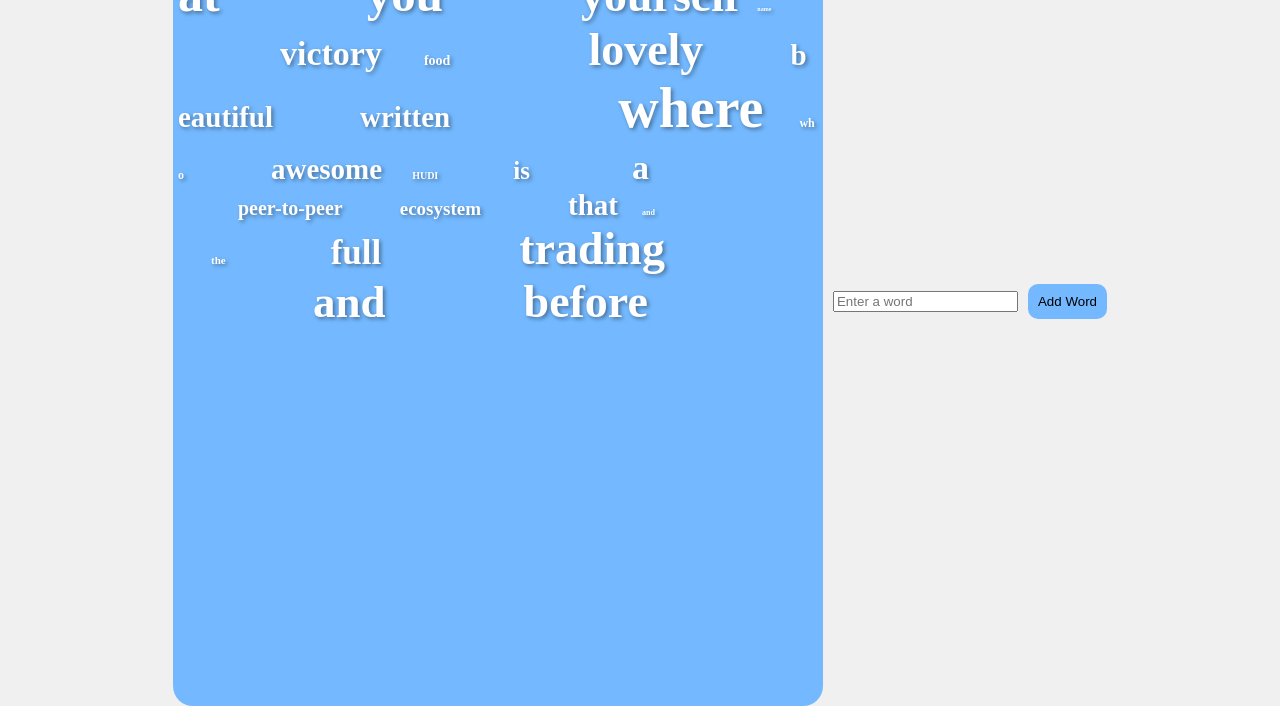
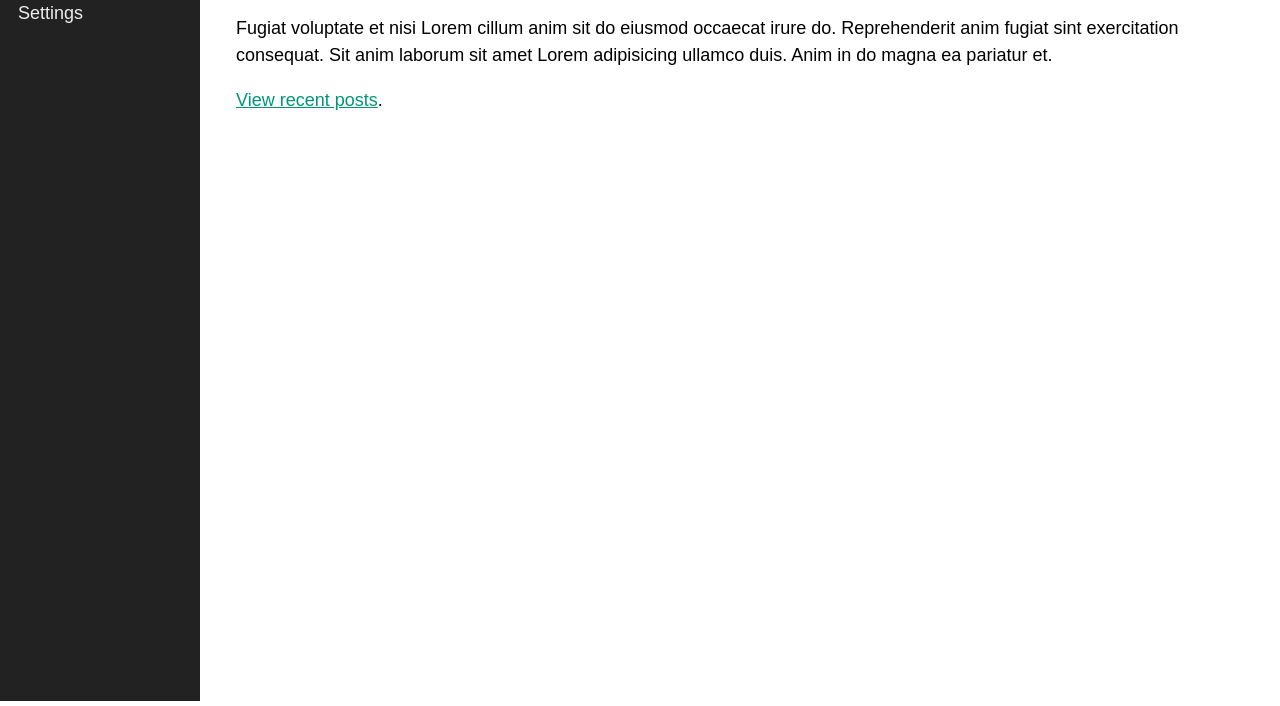
Before and after one commit to Dhanesh-Pottekula/SPA_UI, a website with bundled scripts: page index.html in a window 1280 px wide. Shown: the part 99-805 px from the top of the page. Built offline with nearby package versions, Linux system fonts and the light colour scheme.

Commit message:
first commit

```diff
--- a/index.html
+++ b/index.html
@@ -3,17 +3,16 @@
 <head>
     <meta charset="UTF-8">
     <meta name="viewport" content="width=device-width, initial-scale=1.0">
+    <title>Single Page App</title>
     <link rel="stylesheet" href="style.css">
-    <title>Word Cloud</title>
 </head>
 <body>
-
-    <div  class="cloud-word row" id="word-cloud">
-    </div>
-
-    <input type="text" id="new-word-input" placeholder="Enter a word">
-    <button class="button" id="add-word-button">Add Word</button>
-
-    <script src="script.js"></script>
+    <nav class="nav">
+        <a href="/" class="nav__link" data-link>Dashboard</a>
+        <a href="/posts" class="nav__link" data-link>Posts</a>
+        <a href="/settings" class="nav__link" data-link>Settings</a>
+    </nav>
+    <div id="app"></div>
+    <script type="module" src="script.js"></script>
 </body>
 </html>
--- a/script.js
+++ b/script.js
@@ -1,59 +1,63 @@
+import Dashboard from "./views/Dashboard.js";
+import Posts from "./views/Posts.js";
+import PostView from "./views/PostView.js";
+import Settings from "./views/Settings.js";
 
-const wordCloud = document.getElementById('word-cloud');
-const addWordButton = document.getElementById('add-word-button');
-let wordCloudwords = ["Hello", "hii", "how", "what", "you", "yourself",
- "name", "victory", "food", "lovely", "beautiful", "written", "where",
-  "who", "awesome","HUDI", "is" ,"a",  ,"peer-to-peer" ,"ecosystem", "that", "and ","the",
-   "full" , "trading", "and", "before"];
+const pathToRegex = path => new RegExp("^" + path.replace(/\//g, "\\/").replace(/:\w+/g, "(.+)") + "$");
 
-addWordButton.addEventListener('click', () => {
-    const newWord = document.getElementById('new-word-input').value;
-    if (newWord) {
-        const wordElement = document.createElement('snip');
-        wordElement.className = 'word';
-        wordElement.textContent = newWord;
+const getParams = match => {
+    const values = match.result.slice(1);
+    const keys = Array.from(match.route.path.matchAll(/:(\w+)/g)).map(result => result[1]);
 
-        // Randomly set the font size of the word
-        const fontSize = Math.floor(Math.random() * 50) ; // Random size between 16 and 45px
-        wordElement.style.fontSize = fontSize + 'px';
+    return Object.fromEntries(keys.map((key, i) => {
+        return [key, values[i]];
+    }));
+};
 
-        wordElement.style.marginTop = Math.floor(fontSize*40) + 'px';
-        wordElement.style.marginLeft = Math.floor(fontSize*3) + 'px';
+const navigateTo = url => {
+    history.pushState(null, null, url);
+    router();
+};
 
-        wordElement.addEventListener('mouseover', () => {
-            wordElement.style.transform = 'scale(1.2)';
-            wordElement.style.color = '#ff6600';
-        });
-        wordElement.addEventListener('mouseout', () => {
-            wordElement.style.transform = 'scale(1)';
-            wordElement.style.color = '#000';
-        })
-        addWordButton.addEventListener('mouseover', () => {
-        addWordButton.style.transform = 'scale(1.2)';
-        addWordButton.style.backgroundColor = '#ff6600';            });
+const router = async () => {
+    const routes = [
+        { path: "/", view: Dashboard },
+        { path: "/posts", view: Posts },
+        { path: "/posts/:id", view: PostView },
+        { path: "/settings", view: Settings }
+    ];
 
-        addWordButton.addEventListener('mouseout', () => {
-        addWordButton.style.transform = 'scale(1)';
-            addWordButton.style.backgroundColor = '#74b9ff';
+    // Test each route for potential match
+    const potentialMatches = routes.map(route => {
+        return {
+            route: route,
+            result: location.pathname.match(pathToRegex(route.path))
+        };
+    });
 
-        })
-        wordCloud.appendChild(wordElement);
-        document.getElementById('new-word-input').value = '';
+    let match = potentialMatches.find(potentialMatch => potentialMatch.result !== null);
 
-}});
+    if (!match) {
+        match = {
+            route: routes[0],
+            result: [location.pathname]
+        };
+    }
 
-for (let eachItem of wordCloudwords) {
-    const wordElement = document.createElement('snip');
-        wordElement.className = 'word';
-        wordElement.textContent = eachItem;
+    const view = new match.route.view(getParams(match));
 
-        // Randomly set the font size of the word
-        const fontSize = Math.floor(Math.random() * 60) ; // Random size between 16 and 45px
-        wordElement.style.fontSize = fontSize + 'px';
+    document.querySelector("#app").innerHTML = await view.getHtml();
+};
 
-        wordElement.style.marginTop = Math.floor(fontSize*40) + 'px';
-        wordElement.style.marginLeft = Math.floor(fontSize*3) + 'px';
-            console.log(fontSize)
-        wordCloud.appendChild(wordElement);
-        document.getElementById('new-word-input').value = '';
-}
+window.addEventListener("popstate", router);
+
+document.addEventListener("DOMContentLoaded", () => {
+    document.body.addEventListener("click", e => {
+        if (e.target.matches("[data-link]")) {
+            e.preventDefault();
+            navigateTo(e.target.href);
+        }
+    });
+
+    router();
+});
--- a/style.css
+++ b/style.css
@@ -1,56 +1,37 @@
 body {
-    display: flex;
-    justify-content: center;
-    align-items: center;
-    height: 100vh;
-    width:100%;
-    margin: 0;
-    background-color: #f0f0f0;
-    overflow: hidden;
+    --nav-width: 200px;
+    margin: 0 0 0 var(--nav-width);
+    font-family: 'Quicksand', sans-serif;
+    font-size: 18px;
 }
 
-#word-cloud {
-    position: relative;
-
-    height: 100%;
-
-    word-wrap: break-word;
+.nav {
+    position: fixed;
+    top: 0;
+    left: 0;
+    width: var(--nav-width);
+    height: 100vh;
+    background: #222222;
 }
 
-.word {
-    font-size: 16px;
-    cursor: pointer;
-    transition: transform 0.2s, color 0.2s;
-
+.nav__link {
+    display: block;
+    padding: 12px 18px;
+    text-decoration: none;
+    color: #eeeeee;
+    font-weight: 500;
 }
 
-.word:hover {
-    transform: scale(1.2);
-    color: #ff6600;
+.nav__link:hover {
+    background: rgba(255, 255, 255, 0.05);
 }
 
-.cloud-word {
-    font-size: 24px;
-    font-weight: bold;
-    color: #ffffff;
-    text-shadow: 2px 2px 4px rgba(0, 0, 0, 0.4);
-    padding: 5px;
-    background-color: #74b9ff;
-    border-radius: 20px;
-    margin: 10px;
-    max-width: 50vw;
-    overflow-x: auto;
+#app {
+    margin: 2em;
+    line-height: 1.5;
+    font-weight: 500;
 }
 
-.button{
-    background-color: #74b9ff;
-    padding: 10px;
-    margin: 10px;
-    border-radius: 10px;
-    border: transparent;
-    font-style: roboto;
+a {
+    color: #009579;
 }
-.button:hover{
-    transform: scale(1.2);
-    background-color: #ff6600;
-}
--- /dev/null
+++ b/views/AbstractView.js
@@ -0,0 +1,13 @@
+export default class {
+    constructor(params) {
+        this.params = params;
+    }
+
+    setTitle(title) {
+        document.title = title;
+    }
+
+    async getHtml() {
+        return "";
+    }
+}
--- /dev/null
+++ b/views/Dashboard.js
@@ -0,0 +1,20 @@
+import AbstractView from "./AbstractView.js";
+
+export default class extends AbstractView {
+    constructor(params) {
+        super(params);
+        this.setTitle("Dashboard");
+    }
+
+    async getHtml() {
+        return `
+            <h1>Welcome back, Dom</h1>
+            <p>
+                Fugiat voluptate et nisi Lorem cillum anim sit do eiusmod occaecat irure do. Reprehenderit anim fugiat sint exercitation consequat. Sit anim laborum sit amet Lorem adipisicing ullamco duis. Anim in do magna ea pariatur et.
+            </p>
+            <p>
+                <a href="/posts" data-link>View recent posts</a>.
+            </p>
+        `;
+    }
+}
--- /dev/null
+++ b/views/PostView.js
@@ -0,0 +1,16 @@
+import AbstractView from "./AbstractView.js";
+
+export default class extends AbstractView {
+    constructor(params) {
+        super(params);
+        this.postId = params.id;
+        this.setTitle("Viewing Post");
+    }
+
+    async getHtml() {
+        return `
+            <h1>Post</h1>
+            <p>You are viewing post #${this.postId}.</p>
+        `;
+    }
+}
--- /dev/null
+++ b/views/Posts.js
@@ -0,0 +1,15 @@
+import AbstractView from "./AbstractView.js";
+
+export default class extends AbstractView {
+    constructor(params) {
+        super(params);
+        this.setTitle("Posts");
+    }
+
+    async getHtml() {
+        return `
+            <h1>Posts</h1>
+            <p>You are viewing the posts!</p>
+        `;
+    }
+}
--- /dev/null
+++ b/views/Settings.js
@@ -0,0 +1,15 @@
+import AbstractView from "./AbstractView.js";
+
+export default class extends AbstractView {
+    constructor(params) {
+        super(params);
+        this.setTitle("Settings");
+    }
+
+    async getHtml() {
+        return `
+            <h1>Settings</h1>
+            <p>Manage your privacy and configuration.</p>
+        `;
+    }
+}
```
Also changed, not shown: package.json (added, +14 -0 lines), server.js (added, +12 -0 lines), README.md (added), 1 other file.
